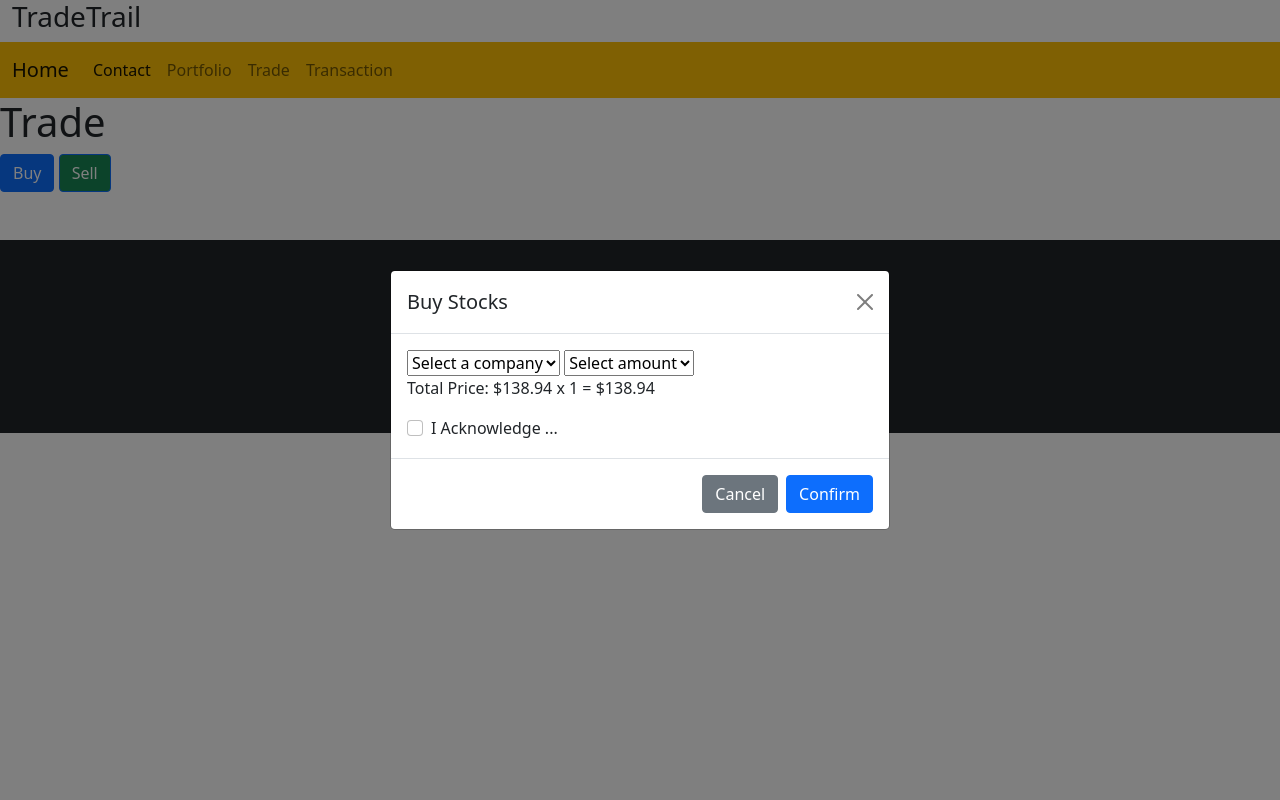
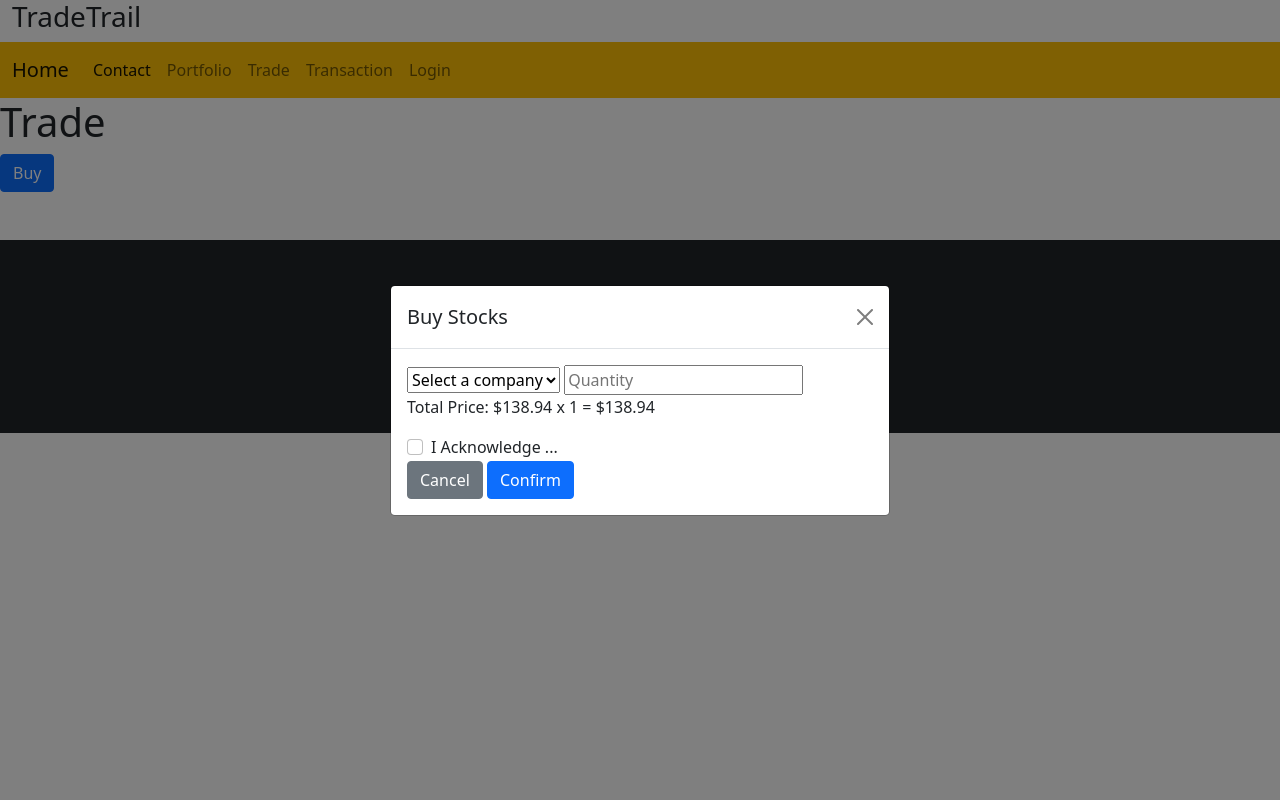
Before and after one commit to DevinFries/FlaskProject, a Flask app: page /trade in a window 1280 px wide, after a click on "Buy". Run offline with Flask 3, Linux system fonts and the light colour scheme; the visitor is signed in with stand-in values (Sample User, id 1); parts of the project's set-up code (start-up, migrations or seed data) failed here and were passed over.

Commit message:
April 20, 2024

```diff
--- a/FlaskApplication/templates/base.html
+++ b/FlaskApplication/templates/base.html
@@ -30,6 +30,7 @@
             <a class="nav-link" href="/portfolio">Portfolio</a>
             <a class="nav-link" href="/trade">Trade</a>
             <a class="nav-link" href="/transaction">Transaction</a>
+            <a class="nav-link" href="/login">Login</a> <!-- Added Login link -->
           </div>
         </div>
       </div>
--- a/FlaskApplication/templates/trade.html
+++ b/FlaskApplication/templates/trade.html
@@ -19,18 +19,13 @@
       <div class="modal-body">
         <form action="/trade" method="post">
           <div class="form-floating">
-            <select name="stock" id="form-select" aria-label="Default select example">
+            <select name="stock_ticker" id="form-select" aria-label="Default select example">
               <option selected>Select a company</option>
-              <option value="1">Google</option>
-              <option value="2">Microsoft</option>
-              <option value="3">Apple</option>
+              {% for stock in stocks %}
+              <option value="{{ stock.ticker_symbol }}">{{ stock.company_name }}</option>
+              {% endfor %}
             </select>
-            <select name="quantity" id="form-select" aria-label="Default select example">
-              <option selected>Select amount</option>
-              <option value="1">1</option>
-              <option value="2">2</option>
-              <option value="3">3</option>
-            </select>
+            <input type="number" name="number_of_shares" placeholder="Quantity">
           </div>
           <!-- Display the total price here -->
           <p>Total Price: $138.94 x 1 = $138.94</p>
@@ -40,58 +35,9 @@
               I Acknowledge ...
             </label>
           </div>
+          <button type="button" class="btn btn-secondary" data-bs-dismiss="modal">Cancel</button>
+          <button type="submit" class="btn btn-primary bg-primary">Confirm</button>
         </form>
-      </div>
-      <div class="modal-footer">
-        <button type="button" class="btn btn-secondary" data-bs-dismiss="modal">Cancel</button>
-        <button type="submit" class="btn btn-primary bg-primary">Confirm</button>
-      </div>
-    </div>
-  </div>
-</div>
-
-<!-- Sell button -->
-<button type="button" class="btn btn-primary bg-success" data-bs-toggle="modal" data-bs-target="#sellModal">
-  Sell
-</button>
-
-<!-- Sell modal -->
-<div class="modal fade" id="sellModal" data-bs-backdrop="static" data-bs-keyboard="false" tabindex="-1" aria-labelledby="sellModalLabel" aria-hidden="true">
-  <div class="modal-dialog modal-dialog-centered">
-    <div class="modal-content">
-      <div class="modal-header">
-        <h5 class="modal-title" id="sellModalLabel">Sell Stocks</h5>
-        <button type="button" class="btn-close" data-bs-dismiss="modal" aria-label="Close"></button>
-      </div>
-      <div class="modal-body">
-        <form action="/trade" method="post">
-          <div class="form-floating">
-            <select name="stock" id="form-select" aria-label="Default select example">
-              <option selected>Select a company</option>
-              <option value="1">Google</option>
-              <option value="2">Microsoft</option>
-              <option value="3">Apple</option>
-            </select>
-            <select name="quantity" id="form-select" aria-label="Default select example">
-              <option selected>Select amount</option>
-              <option value="1">1</option>
-              <option value="2">2</option>
-              <option value="3">3</option>
-            </select>
-          </div>
-          <!-- Display the total price here -->
-          <p>Total Price: $138.94 x 1 = $138.94</p>
-          <div class="form-check">
-            <input class="form-check-input" type="checkbox" value="" id="flexCheckDefault">
-            <label class="form-check-label" for="flexCheckDefault">
-              I Acknowledge ...
-            </label>
-          </div>
-        </form>
-      </div>
-      <div class="modal-footer">
-        <button type="button" class="btn btn-secondary" data-bs-dismiss="modal">Cancel</button>
-        <button type="submit" class="btn btn-primary bg-success">Confirm</button>
       </div>
     </div>
   </div>
```
Also changed, not shown: FlaskApplication/templates/index.html (+9 -11 lines).
